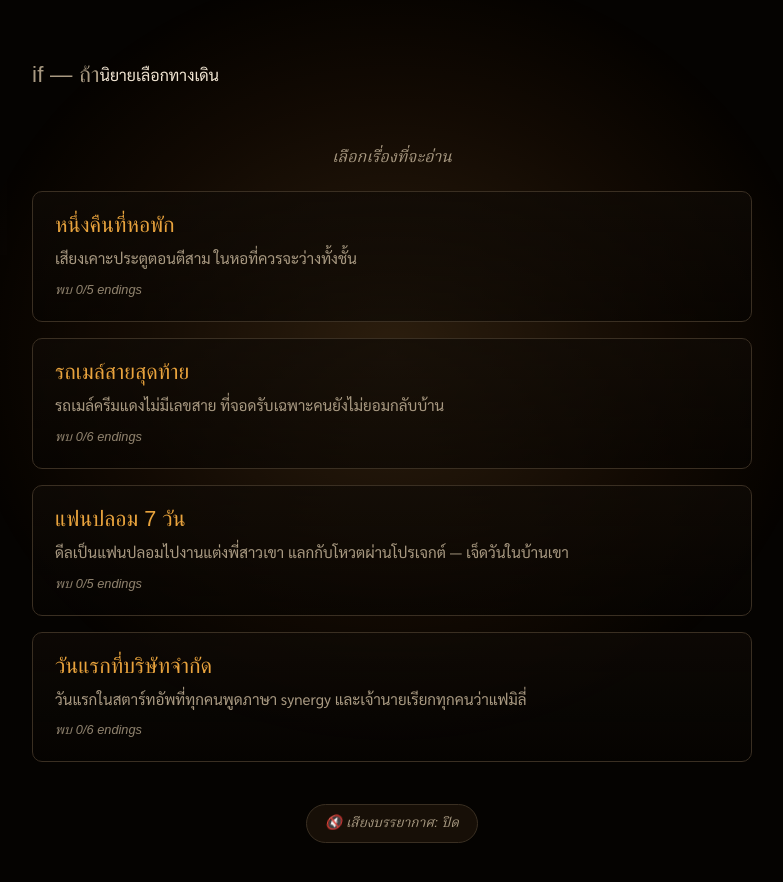
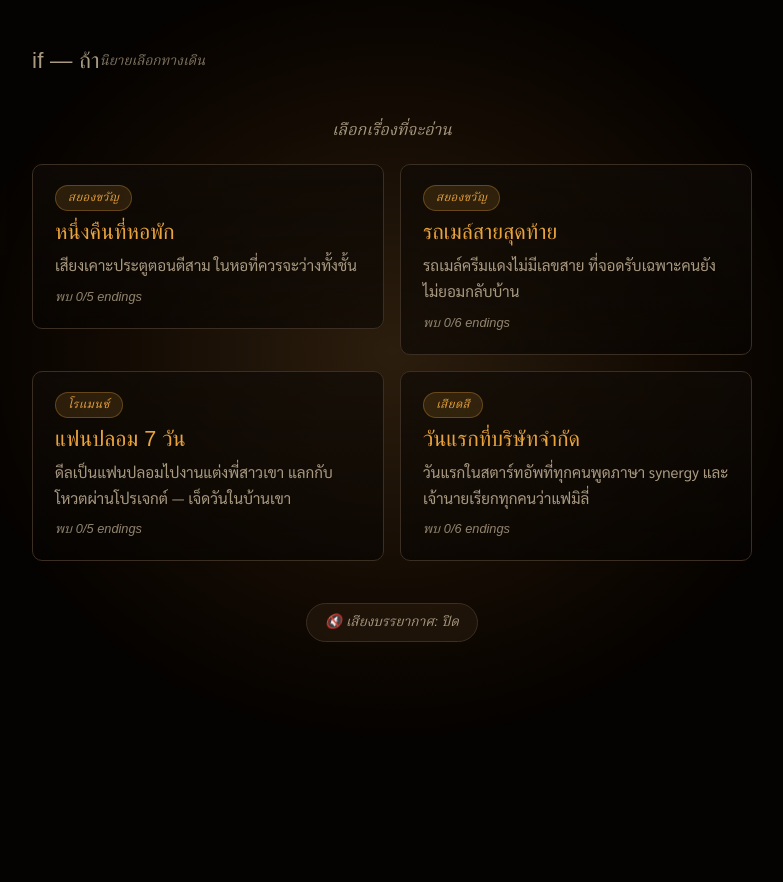
Before and after one commit to peerapongsm/if-horpak, a Next.js app: page / in a window 1280 px wide. Shown: the top 882 px of the page, without its empty margins (248-1031 px from the left). After the commit the page ends 800 px from the top, so only its background shows below. Built offline with nearby package versions, Linux system fonts and the light colour scheme; a web font is replaced by a local one.

Commit message:
feat(ui): collection branding «if — ถ้า» + genre tags + design polish

```diff
--- a/app/globals.css
+++ b/app/globals.css
@@ -134,6 +134,16 @@ body::before {
   letter-spacing: 0.01em;
   margin: 0;
   text-wrap: balance;
+}
+
+.game-subtitle {
+  font-family: var(--font-accent);
+  font-style: italic;
+  font-size: 0.85rem;
+  color: var(--color-text-dim);
+  opacity: 0.75;
+  margin: 0;
+  text-wrap: pretty;
 }
 
 .sanity-candles {
@@ -564,6 +574,20 @@ body::before {
   transform: translateY(-2px);
 }
 
+.story-card-genre {
+  align-self: flex-start;
+  font-family: var(--font-accent);
+  font-style: italic;
+  font-size: 0.72rem;
+  letter-spacing: 0.03em;
+  color: var(--color-accent);
+  background: rgba(232, 163, 61, 0.14);
+  border: 1px solid rgba(232, 163, 61, 0.3);
+  border-radius: 999px;
+  padding: 3px 12px;
+  text-wrap: pretty;
+}
+
 .story-card-title {
   font-family: var(--font-title);
   font-size: 1.35rem;
@@ -649,3 +673,18 @@ body::before {
     transform: none;
   }
 }
+
+/* Collection landing: single column on mobile, 2-up flat grid on desktop
+   once there's room for two cards side by side. */
+@media (min-width: 720px) {
+  .story-select {
+    display: grid;
+    grid-template-columns: repeat(2, 1fr);
+    align-items: start;
+    gap: 16px;
+  }
+
+  .select-label {
+    grid-column: 1 / -1;
+  }
+}
--- a/components/StorySelect.tsx
+++ b/components/StorySelect.tsx
@@ -26,6 +26,7 @@ export default function StorySelect({ stories, statuses, onPick }: StorySelectPr
             className="story-card"
             onClick={() => onPick(story.slug)}
           >
+            <span className="story-card-genre">{story.genre}</span>
             <span className="story-card-title">{story.title}</span>
             <span className="story-card-tagline">{story.tagline}</span>
             <span className="story-card-meta">
```
